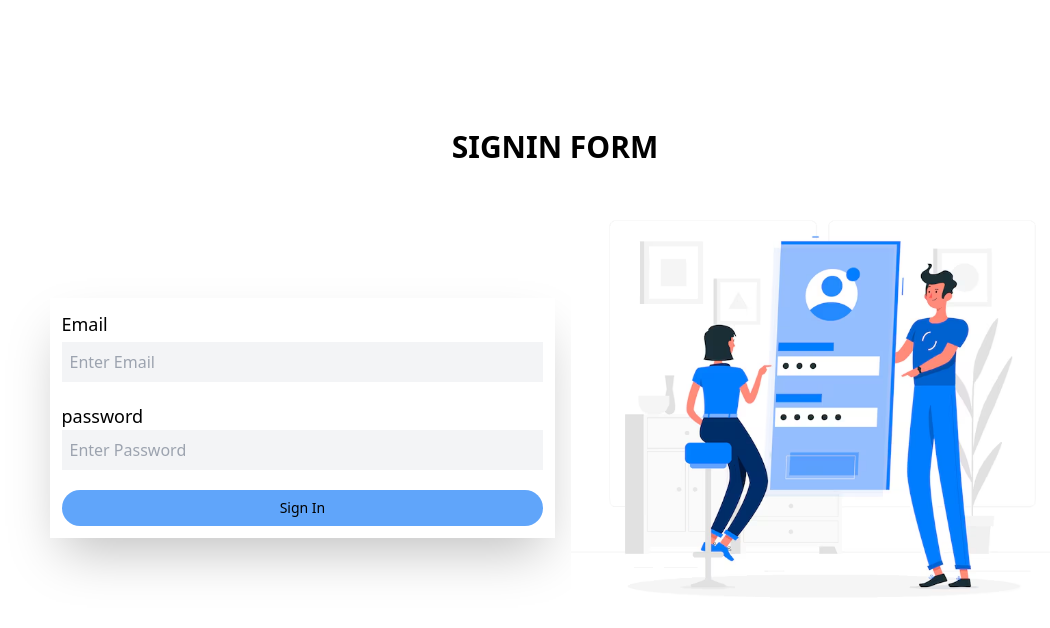
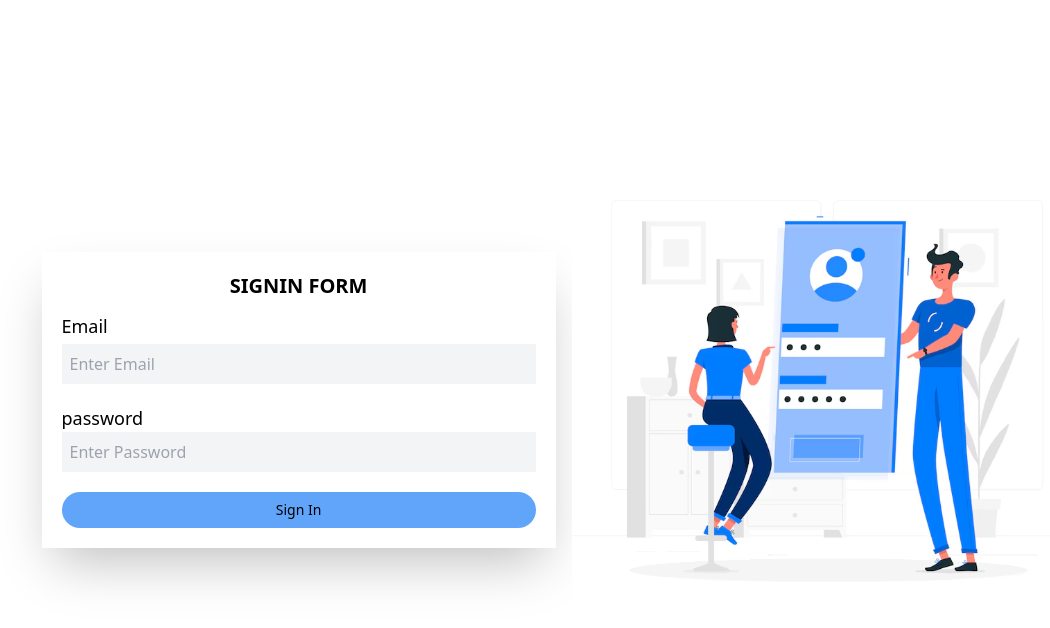
Before and after one commit to kJk1999/task-manager-ui, a React (Create React App) app: page /signin in a window 1280 px wide. Shown: the top 628 px of the page, without its empty margins (85-1135 px from the left). Built offline with nearby package versions, Linux system fonts and the light colour scheme.

Commit message:
form changes

```diff
--- a/public/index.html
+++ b/public/index.html
@@ -24,7 +24,7 @@
       work correctly both with client-side routing and a non-root public URL.
       Learn how to configure a non-root public URL by running `npm run build`.
     -->
-    <title>React App</title>
+    <title>Ticket Manager</title>
   </head>
   <body>
     <noscript>You need to enable JavaScript to run this app.</noscript>
--- a/src/components/SIgnUp.js
+++ b/src/components/SIgnUp.js
@@ -58,9 +58,10 @@ const SIgnUp = () => {
   });
   return (
     <div className="min-h-screen m-10 md:m-0 flex flex-col justify-center items-center">
-      <h1 className="text-xl md:text-3xl font-semibold">SIGNUP FORM</h1>
       <div className="flex flex-col items-center md:flex md:flex-row md:justify-center">
-        <form className="self-center my-4 md:mx-4 shadow-2xl p-3 md:w-1/2" onSubmit={formik.handleSubmit}>
+        <div className="self-center my-4 md:mx-4 shadow-2xl p-5 md:w-1/2">
+          <h1 className="text-xl md:text-xl text-center font-semibold">SIGNUP FORM</h1>
+          <form className="mt-3" onSubmit={formik.handleSubmit}>
             <div>
               <label
                 className="block text-lg font-muli mb-1"
@@ -112,7 +113,9 @@ const SIgnUp = () => {
               />
 
               {formik.errors.email && formik.touched.email && (
-              <div className="text-red-500 text-xs">{formik.errors.email}</div>
+                <div className="text-red-500 text-xs">
+                  {formik.errors.email}
+                </div>
               )}
             </div>
 
@@ -153,8 +156,9 @@ const SIgnUp = () => {
               </p>
             )}
           </form>
+        </div>
         <div className="md:w-1/2">
-          <img src="images/sign-up.png"  alt="signin-img" />
+          <img src="images/sign-up.png" alt="signin-img" />
         </div>
       </div>
     </div>
--- a/src/components/SignIn.js
+++ b/src/components/SignIn.js
@@ -46,20 +46,20 @@ const SignIn = () => {
             setIsAuthenticated(true);
             navigate("/");
           }
-
         })
-        .catch(err=>{
-          if(err?.response?.data?.message ==="User Not Registerd!"){
-                navigate('/signup')
+        .catch((err) => {
+          if (err?.response?.data?.message === "User Not Registerd!") {
+            navigate("/signup");
           }
-        })
+        });
     },
   });
   return (
     <div className="min-h-screen m-10 md:m-0 flex flex-col justify-center items-center">
-      <h1 className="text-xl md:text-3xl font-semibold">SIGNIN FORM</h1>
-      <div className=" flex flex-col items-center md:flex md:flex-row md:justify-center">
-        <form className="self-center my-4 md:mx-4 shadow-2xl p-3 md:w-1/2" onSubmit={formik.handleSubmit}>
+      <div className="flex flex-col items-center md:flex md:flex-row md:justify-center">
+        <div className="self-center my-4 md:mx-4 shadow-2xl p-5 md:w-1/2">
+          <h1 className="text-xl md:text-xl text-center font-semibold">SIGNIN FORM</h1>
+          <form className="mt-3" onSubmit={formik.handleSubmit}>
             <label
               className="block text-lg font-muli mb-1"
               htmlFor="selectedOption"
@@ -117,6 +117,8 @@ const SignIn = () => {
               Sign In
             </button>
           </form>
+        </div>
+
         <div className="md:w-1/2">
           <img src="images/signin.png" className="w-full" alt="signin-img" />
         </div>
```
Lines whose indentation alone changed are shown as unchanged.
